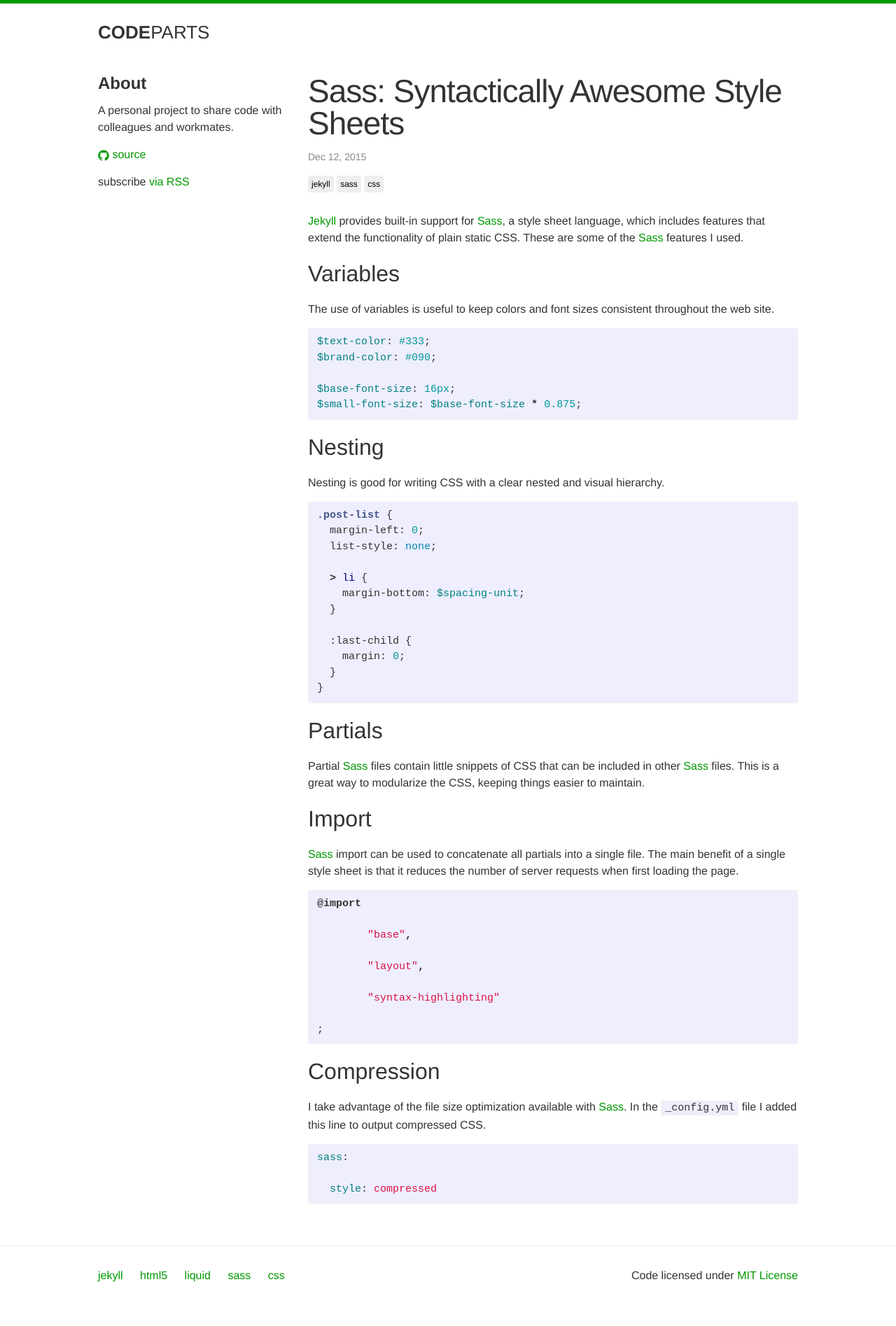
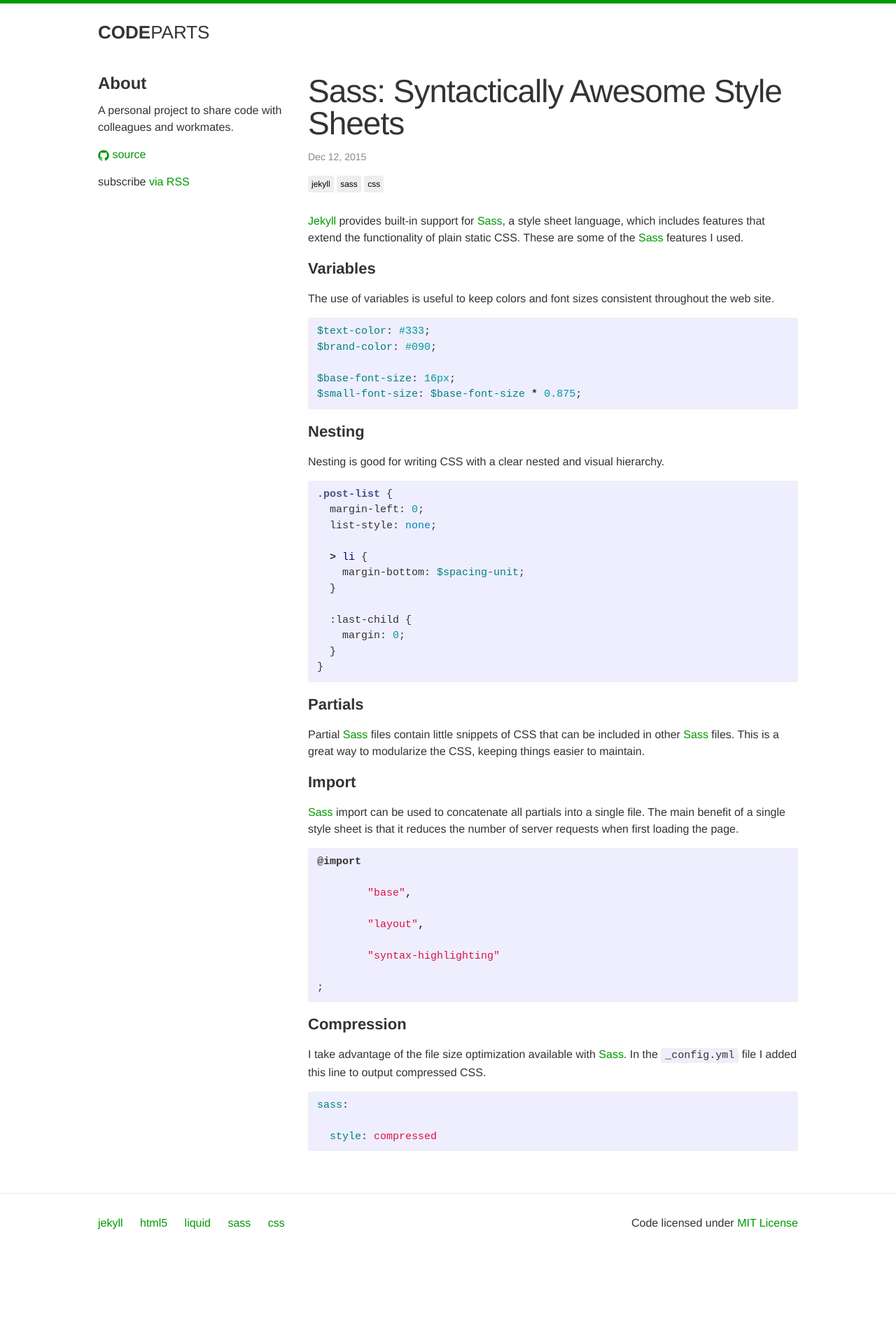
Before and after one commit to mr-jordan/codeparts, a Jekyll site: the page built from _posts/2015-12-12-sass-syntactically-awesome-style-sheets.markdown, in a window 1280 px wide. Shown: the whole page at 70% size. Built offline with Jekyll 4.4.1, drawn with Linux system fonts in a browser that asks for light colours; after the commit the page ends 1820 px from its top, so only the background shows below that.

Commit message:
Change post content headers style

```diff
--- a/_sass/_layout.scss
+++ b/_sass/_layout.scss
@@ -161,10 +161,14 @@
   margin-bottom: $spacing-unit;
 
   h2 {
-    font-size: 32px;
+    font-size: 22px;
   }
 
   h3 {
-    font-size: 26px;
+    font-size: 18px;
+  }
+
+  h2, h3 {
+    font-weight: bold;
   }
 }
```
